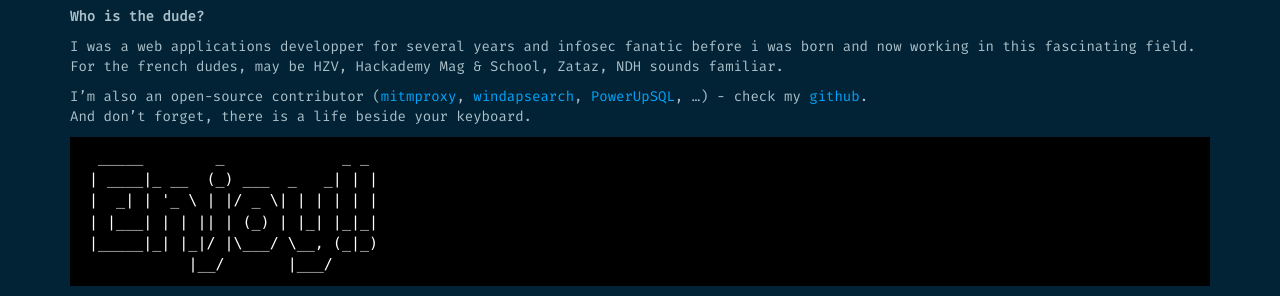
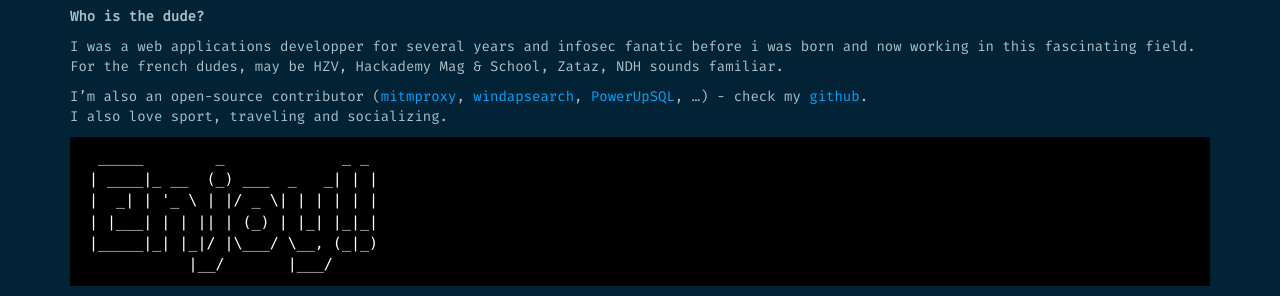
Before and after one commit to phackt/phackt.github.io, a Jekyll site: the page built from about.md, in a window 1280 px wide. Shown: the part 311-607 px from the top of the page. Built offline with Jekyll 4.4.1, drawn with Linux system fonts in a browser that asks for light colours; nearby versions of some CDN libraries; some web fonts are replaced.

Commit message:
update about

````diff
--- a/about.md
+++ b/about.md
@@ -12,7 +12,7 @@ I was a web applications developper for several years and infosec fanatic before
 For the french dudes, may be HZV, Hackademy Mag & School, Zataz, NDH sounds familiar.
 
 I'm also an open-source contributor ([mitmproxy](https://github.com/mitmproxy/mitmproxy), [windapsearch](https://github.com/ropnop/windapsearch), [PowerUpSQL](https://github.com/NetSPI/PowerUpSQL), ...) - check my [github](https://github.com/phackt).
-And don't forget, there is a life beside your keyboard.
+I also love sport, traveling and socializing.
 
 
 ```
````
